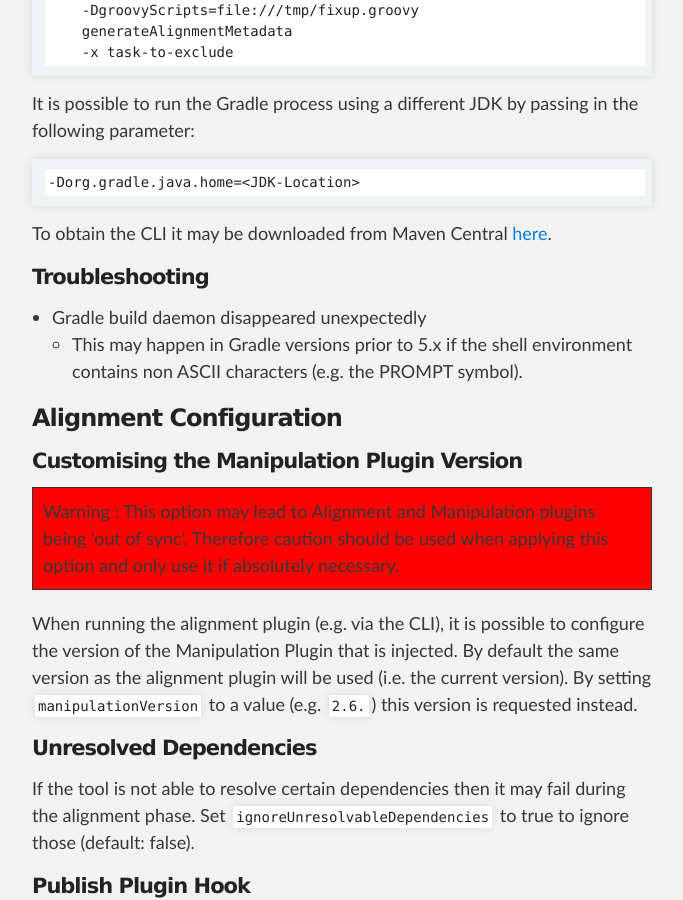
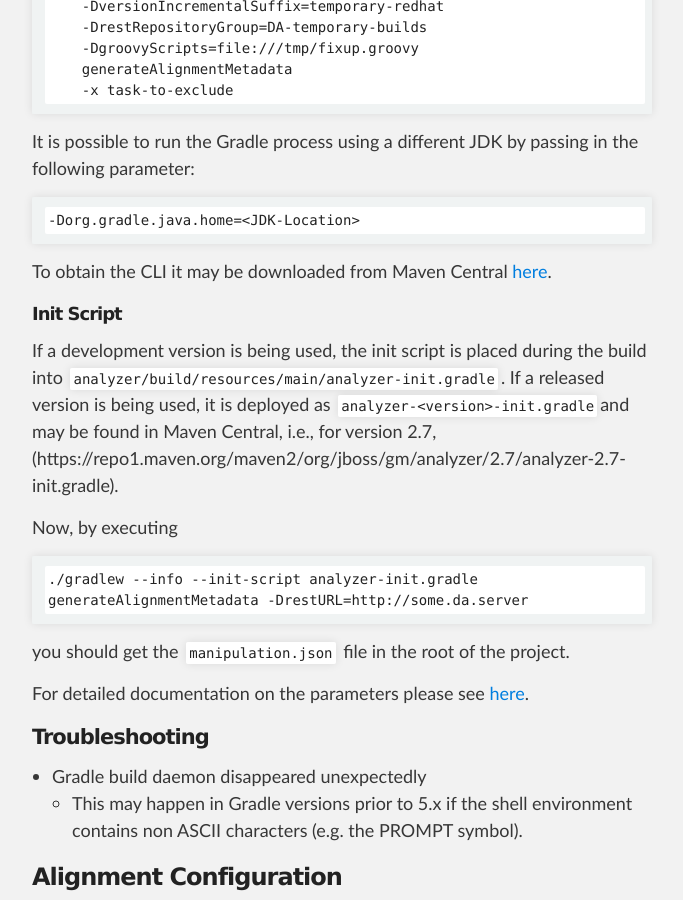
Before and after one commit to project-ncl/gradle-manipulator, a Jekyll site: the page built from index.md, in a window 1280 px wide and 900 px high, scrolled down 2375 px. Shown: the whole window, without its empty margins (298-981 px from the left). Built offline with Jekyll 4.4.1, drawn with Linux system fonts in a browser that asks for light colours; some of the changed text lies outside the part shown.

Commit message:
NCL-6543: Add "Init Script" section

````diff
--- a/index.md
+++ b/index.md
@@ -81,6 +81,23 @@ It is possible to run the Gradle process using a different JDK by passing in the
 
 To obtain the CLI it may be downloaded from Maven Central [here](https://repo1.maven.org/maven2/org/jboss/gm/cli).
 
+##### Init Script
+
+If a development version is being used, the init script is placed during the build into
+`analyzer/build/resources/main/analyzer-init.gradle`. If a released version is being used, it is deployed as
+`analyzer-<version>-init.gradle`and may be found in Maven Central, i.e., for version 2.7,
+(https://repo1.maven.org/maven2/org/jboss/gm/analyzer/2.7/analyzer-2.7-init.gradle).
+
+Now, by executing
+
+```
+./gradlew --info --init-script analyzer-init.gradle generateAlignmentMetadata -DrestURL=http://some.da.server
+```
+
+you should get the `manipulation.json` file in the root of the project.
+
+For detailed documentation on the parameters please see [here](https://project-ncl.github.io/gradle-manipulator/).
+
 #### Troubleshooting
 
 * Gradle build daemon disappeared unexpectedly
@@ -113,7 +130,7 @@ Certain project builds don't apply the publish plugin directly (be it the legacy
 
 You can disable GME using the `manipulation.disable` property:
 
-	$ gradle -Dmanipulation.disable=true...
+    $ gradle -Dmanipulation.disable=true...
 
 #### Logging
 
````
Also changed, not shown: other parts of index.md (+3 -3 lines).
